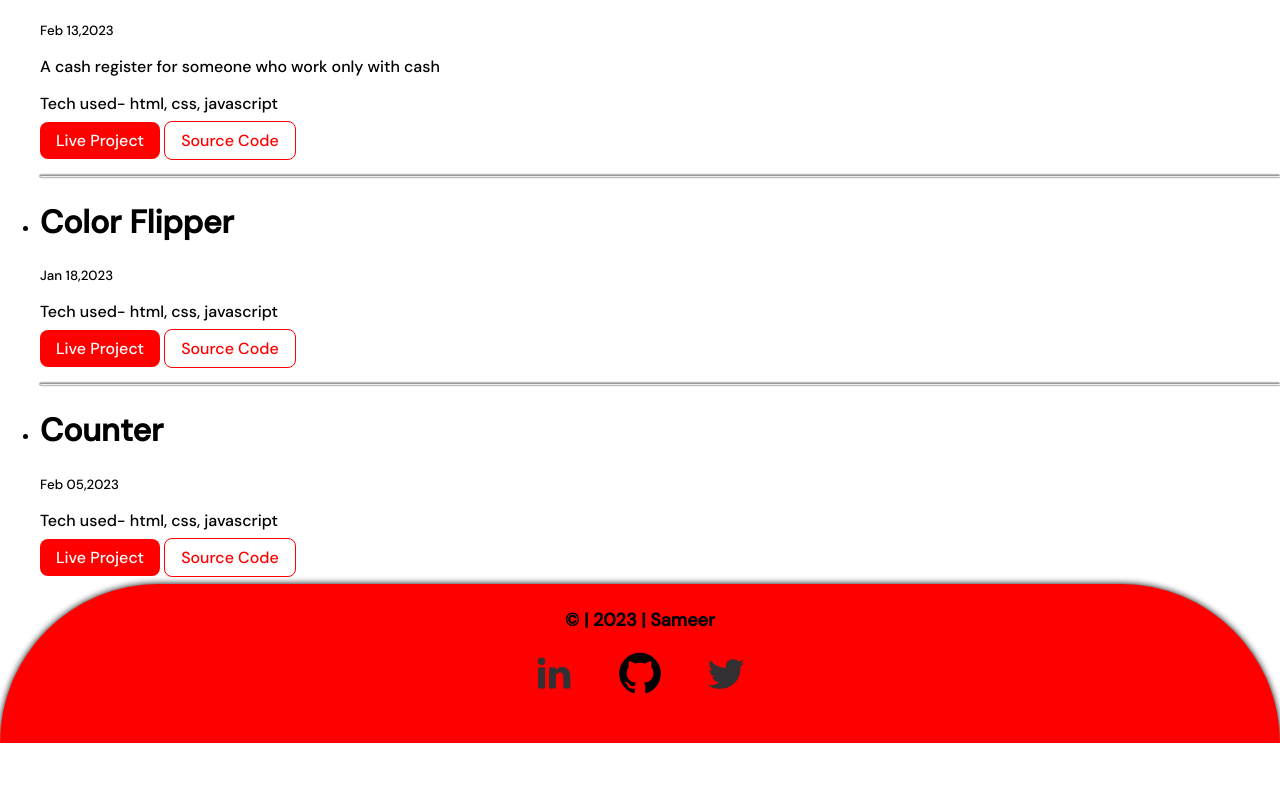
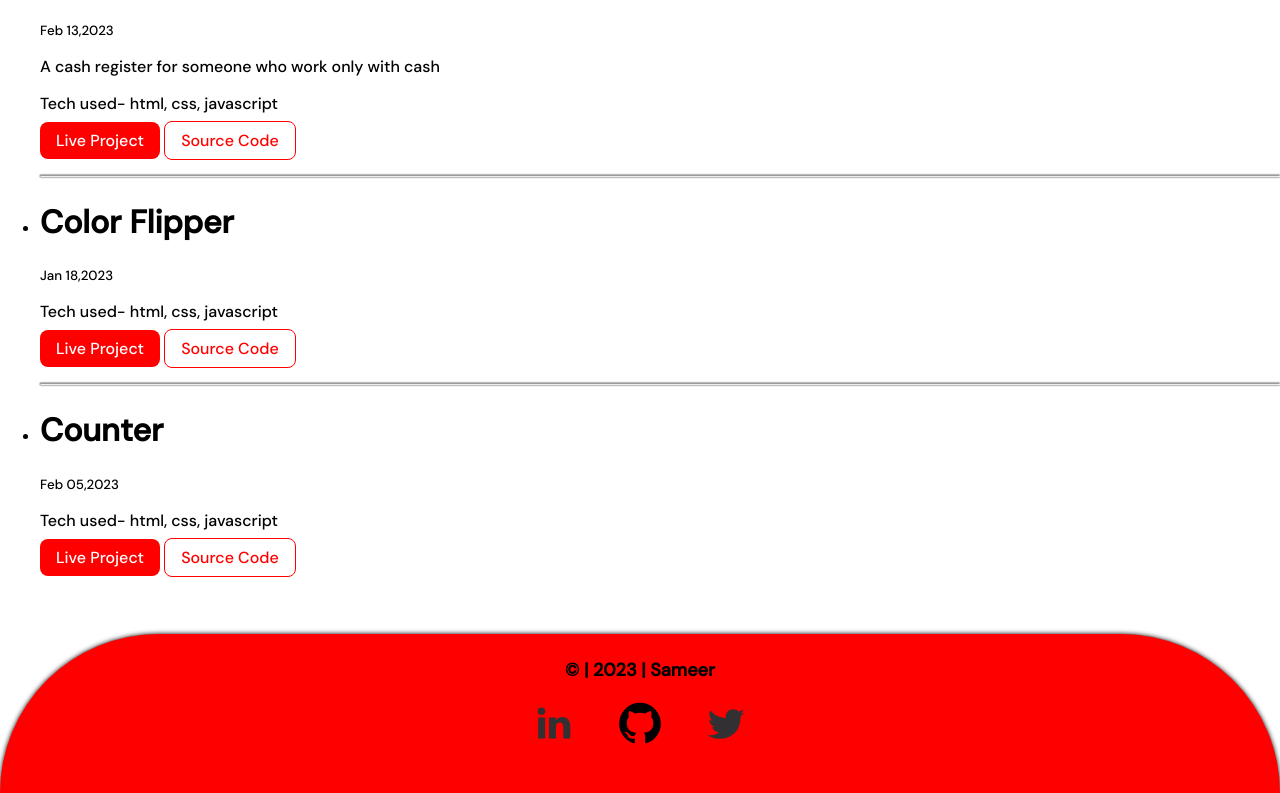
Before and after one commit to sameer-ranjan-singh/HippoCampus, a plain HTML site: page project.html in a window 1280 px wide. Shown: the part 594-1387 px from the top of the page. Before the commit the page ends 1337 px from the top, so only its background shows below. Drawn offline with Linux system fonts and the light colour scheme.

Commit message:
minor touchups

```diff
--- a/project.html
+++ b/project.html
@@ -26,10 +26,8 @@
     <header class="hero">
         <h1 class="hero-heading">"Good artists copy <span class="heading-inverted">Great Artists Steal"</span> </h1>
     </header>
-
-   <ul >
-
 <hr>
+   <ul class="project-margin">
     <li>
         <h1>HippoCampus</h1>
         <small>Jan 11,2023</small>
--- a/styles.css
+++ b/styles.css
@@ -12,7 +12,9 @@
  hr{
     box-shadow: 0px 0px 2px  black;
  }
-
+ .project-margin{
+    padding-bottom: 50px;
+ }
 body{
     font-family: 'DM Sans', sans-serif;
     margin: 0px;
@@ -67,7 +69,7 @@ margin: auto;
     background-color: var(--primary-color);
     color: white;
     padding: 1rem;
-    box-shadow: 0px 0px 15px  black;
+    box-shadow: 0px 0px 11px  black;
 }
 .navigation .nav-brand{
     font-weight: bold;
@@ -154,7 +156,7 @@ background-color: var(--off-white);
     text-align: center;
     border-top-left-radius: 10rem;
     border-top-right-radius: 10rem;
-    box-shadow: 0px 0px 7px  black;
+    box-shadow: 0px 0px 5px  black;
 }
 .footer .link{
     color:white;
```
